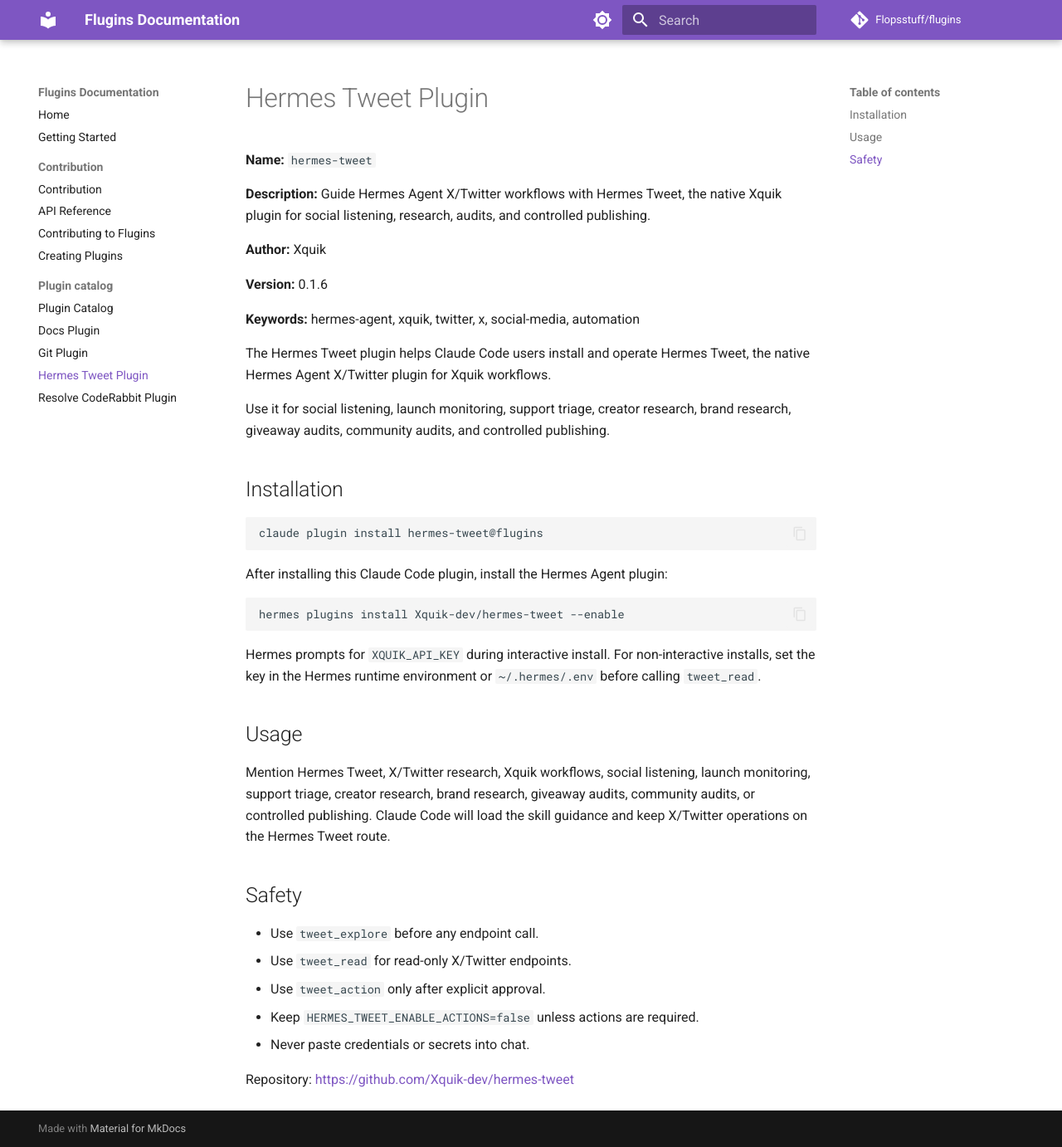
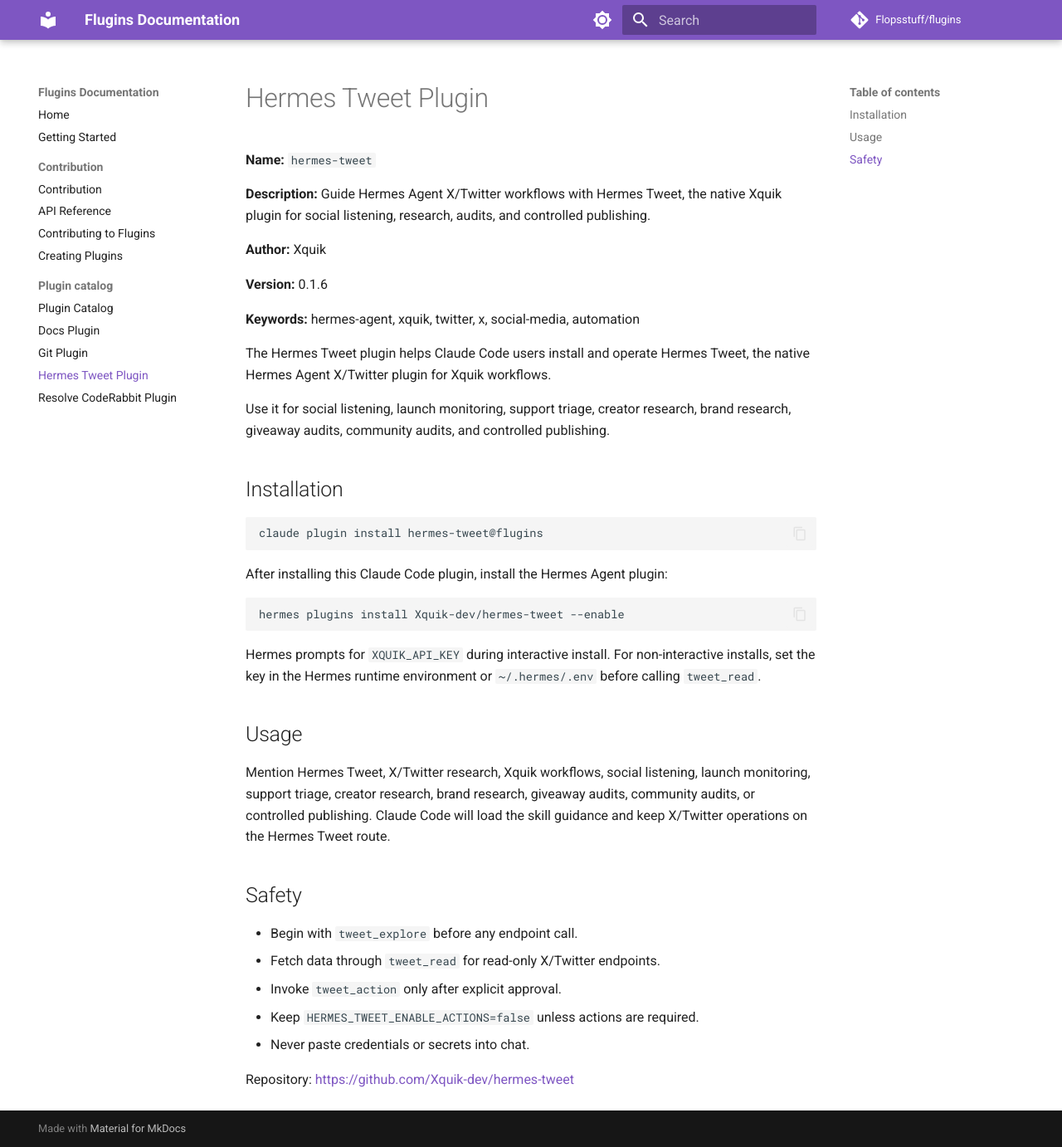
Before and after one commit to Flopsstuff/flugins, an MkDocs documentation site: the page built from docs/plugin-catalog/hermes-tweet-plugin.md, in a window 1280 px wide and 1382 px high. Shown: the whole window at 83% size. Built offline with MkDocs 1.6.1 and Material for MkDocs 9.7.7, drawn with Linux system fonts in a browser that asks for light colours; comment, search, counter and statistics services are not loaded.

Commit message:
Address Hermes Tweet plugin review

```diff
--- a/docs/plugin-catalog/hermes-tweet-plugin.md
+++ b/docs/plugin-catalog/hermes-tweet-plugin.md
@@ -42,9 +42,9 @@
 
 ## Safety
 
-- Use `tweet_explore` before any endpoint call.
-- Use `tweet_read` for read-only X/Twitter endpoints.
-- Use `tweet_action` only after explicit approval.
+- Begin with `tweet_explore` before any endpoint call.
+- Fetch data through `tweet_read` for read-only X/Twitter endpoints.
+- Invoke `tweet_action` only after explicit approval.
 - Keep `HERMES_TWEET_ENABLE_ACTIONS=false` unless actions are required.
 - Never paste credentials or secrets into chat.
 
```
Also changed, not shown: plugins/hermes-tweet/skills/hermes-tweet/SKILL.md (+3 -3 lines), 2 other files.
